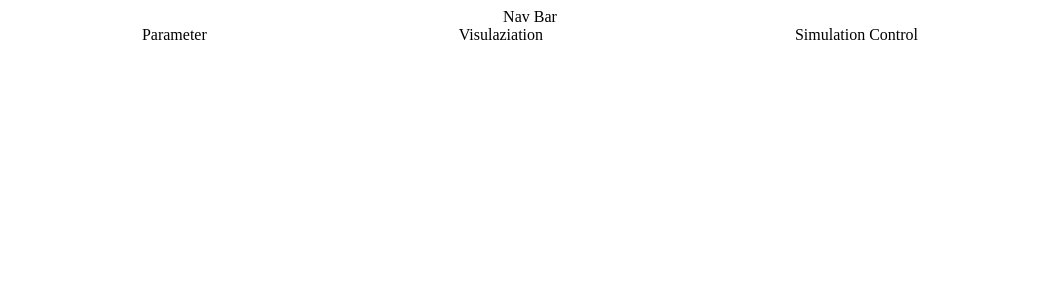
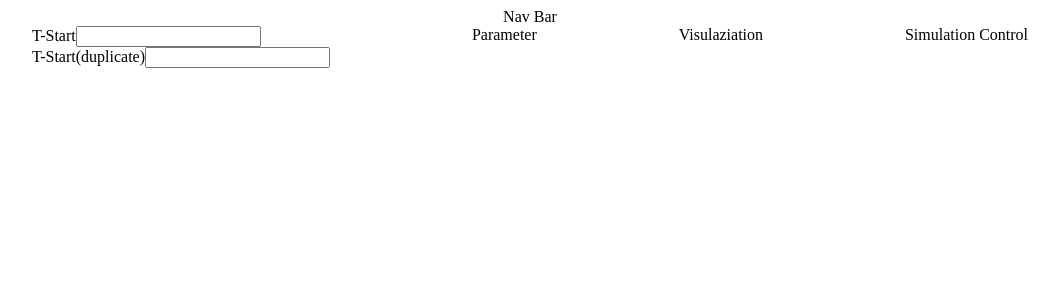
Before and after one commit to HishamSaeed/fenicsWeb_frontend, a React (Vite) app: page / in a window 1280 px wide. Shown: the top 300 px of the page, without its empty margins (118-1177 px from the left). Built offline with nearby package versions, Linux system fonts and the light colour scheme; no server answers.

Commit message:
added socket io to listen to messages

```diff
--- a/package.json
+++ b/package.json
@@ -10,8 +10,10 @@
     "preview": "vite preview"
   },
   "dependencies": {
+    "axios": "^1.6.7",
     "react": "^18.2.0",
-    "react-dom": "^18.2.0"
+    "react-dom": "^18.2.0",
+    "socket.io-client": "^3.1.2"
   },
   "devDependencies": {
     "@types/react": "^18.2.56",
--- a/src/App.jsx
+++ b/src/App.jsx
@@ -1,4 +1,6 @@
+import './init';
 import './App.css';
+import SimulationParameter from './SimulationParameter'
 
 function App() {
 
@@ -6,6 +8,7 @@ function App() {
     <div className='app'>
       <div className='navBar'>Nav Bar</div>
       <div className='layout'>
+        <SimulationParameter/>
         <div>Parameter</div>
         <div>Visulaziation</div>
         <div>Simulation Control</div>
--- /dev/null
+++ b/src/SimulationParameter.jsx
@@ -0,0 +1,13 @@
+import EditParameter from './widgets/edit-parameter/EditParameter';
+
+function SimulationParameter() {
+
+    return (
+        <div>
+            <EditParameter label="T-Start"  endpoint="t_start"/>
+            <EditParameter label="T-Start(duplicate)"  endpoint="t_start"/>
+        </div>
+    )
+}
+
+export default SimulationParameter;
--- /dev/null
+++ b/src/init.jsx
@@ -0,0 +1 @@
+window.global ||= window;
--- a/src/services/ApiService.jsx
+++ b/src/services/ApiService.jsx
@@ -1,6 +1,7 @@
+import io from "socket.io-client"
 
 const apiBaseUrl = 'http://127.0.0.1:5000';
-
+const socket = io(apiBaseUrl);
 
 export const fetchData = async (endpoint) => {
     const url = `${apiBaseUrl}/${endpoint}`;
@@ -37,3 +38,7 @@ export const sendData = async (endpoint, data=null) => {
       throw error;
     }
 };
+
+export const subscribe = async (event_type, fn) => {
+  socket.on(event_type, fn);
+}
--- a/src/widgets/edit-parameter/EditParameter.jsx
+++ b/src/widgets/edit-parameter/EditParameter.jsx
@@ -1,12 +1,22 @@
-import React, { useState } from 'react';
+import React, { useEffect, useState } from 'react';
+import { fetchData, sendData, subscribe } from '../../services/ApiService';
 
-const EditParameter = ({ onChange, label, type = 'text',  }) => {
+const EditParameter = ({ endpoint, label, type = 'text',  }) => {
 
   const [Value, setValue] = useState("")
 
+  useEffect(() => {
+    fetchData(endpoint).then(data => {
+      setValue(data['value']);
+    })
+    subscribe('update_t_start', (data) => {
+      setValue(data);
+    })
+  })
+
   const handleValueChange = (value) => {
     setValue(value);
-    onChange && onChange(value);
+    sendData(endpoint, value);
   }
 
   return (
```
Also changed, not shown: 1 other file (tests, documents, lock files or other folders).
